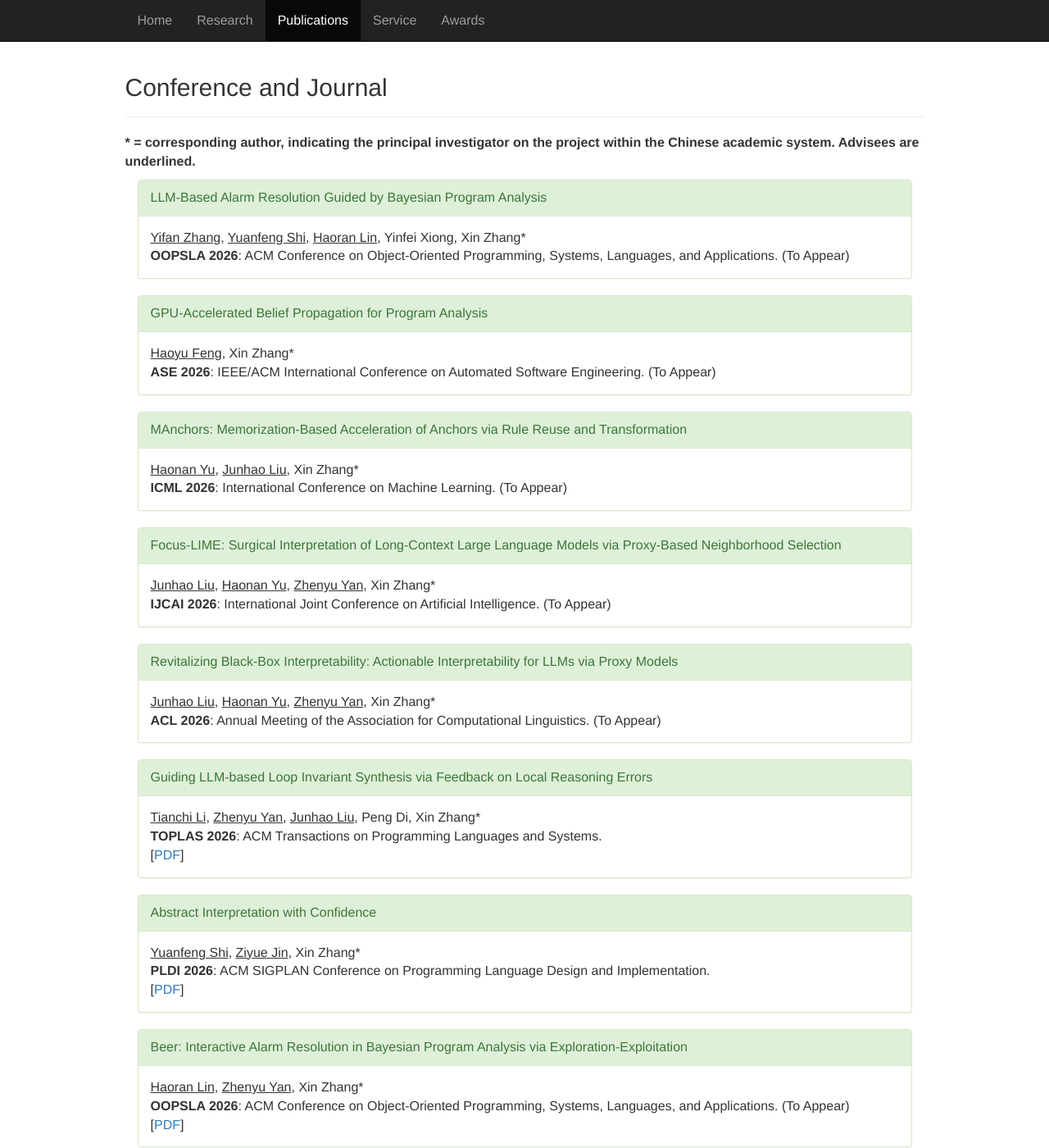
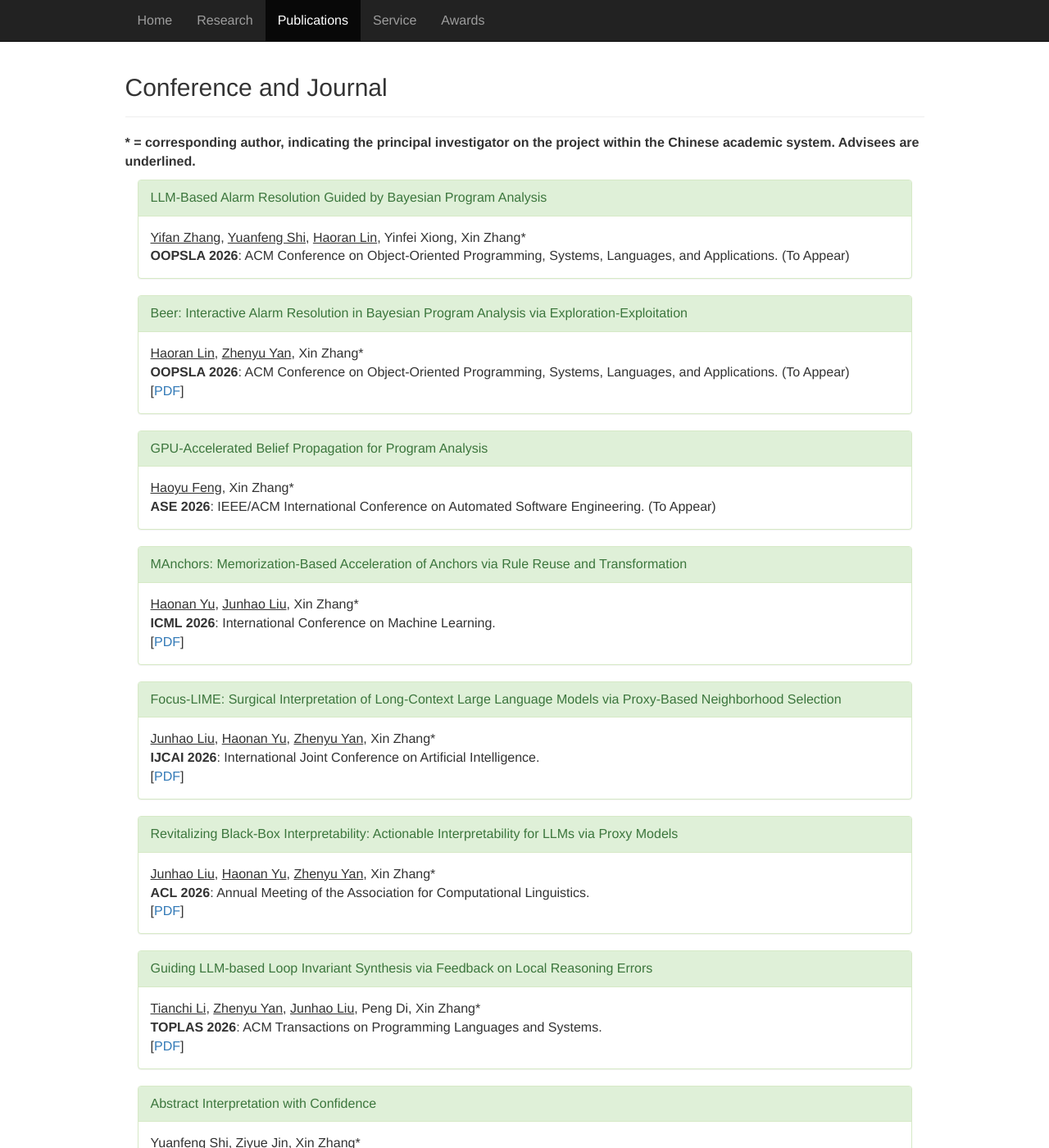
Before and after one commit to xinpl/xinpl.github.io, a Jekyll site: the page built from publications.html, in a window 1280 px wide and 1400 px high. Shown: the whole window at 82% size. Built offline with Jekyll 4.4.1, drawn with Linux system fonts in a browser that asks for light colours; some of the changed text lies outside the part shown.

Commit message:
Changes to be committed: 	modified:   _data/conf.yml 	new file:   papers/acl26.pdf 	new file:   papers/icml26.pdf 	new file:   papers/ijcai26.pdf

```diff
--- a/_data/conf.yml
+++ b/_data/conf.yml
@@ -13,21 +13,29 @@
   conference: "<b>OOPSLA 2026</b>: ACM Conference on Object-Oriented Programming, Systems, Languages, and Applications. (To Appear)"
   authors: "<u>Yifan Zhang</u>, <u>Yuanfeng Shi</u>, <u>Haoran Lin</u>, Yinfei Xiong, Xin Zhang*"
 
+- title: "Beer: Interactive Alarm Resolution in Bayesian Program Analysis via Exploration-Exploitation"
+  conference: "<b>OOPSLA 2026</b>: ACM Conference on Object-Oriented Programming, Systems, Languages, and Applications. (To Appear)"
+  authors: "<u>Haoran Lin</u>, <u>Zhenyu Yan</u>, Xin Zhang*"
+  paper: /papers/oopsla26.pdf
+
 - title: "GPU-Accelerated Belief Propagation for Program Analysis"
   conference: "<b>ASE 2026</b>: IEEE/ACM International Conference on Automated Software Engineering. (To Appear)"
   authors: "<u>Haoyu Feng</u>, Xin Zhang*"
 
 - title: "MAnchors: Memorization-Based Acceleration of Anchors via Rule Reuse and Transformation"
-  conference: "<b>ICML 2026</b>: International Conference on Machine Learning. (To Appear)"
+  conference: "<b>ICML 2026</b>: International Conference on Machine Learning."
   authors: "<u>Haonan Yu</u>, <u>Junhao Liu</u>, Xin Zhang*"
+  paper: /papers/icml26.pdf
 
 - title: "Focus-LIME: Surgical Interpretation of Long-Context Large Language Models via Proxy-Based Neighborhood Selection"
-  conference: "<b>IJCAI 2026</b>: International Joint Conference on Artificial Intelligence. (To Appear)"
+  conference: "<b>IJCAI 2026</b>: International Joint Conference on Artificial Intelligence."
   authors: "<u>Junhao Liu</u>, <u>Haonan Yu</u>, <u>Zhenyu Yan</u>, Xin Zhang*"
+  paper: /papers/ijcai26.pdf
 
 - title: "Revitalizing Black-Box Interpretability: Actionable Interpretability for LLMs via Proxy Models"
-  conference: "<b>ACL 2026</b>: Annual Meeting of the Association for Computational Linguistics. (To Appear)"
+  conference: "<b>ACL 2026</b>: Annual Meeting of the Association for Computational Linguistics."
   authors: "<u>Junhao Liu</u>, <u>Haonan Yu</u>, <u>Zhenyu Yan</u>, Xin Zhang*"
+  paper: /papers/acl26.pdf
 
 - title: "Guiding LLM-based Loop Invariant Synthesis via Feedback on Local Reasoning Errors"
   conference: "<b>TOPLAS 2026</b>: ACM Transactions on Programming Languages and Systems."
@@ -38,11 +46,6 @@
   conference: "<b>PLDI 2026</b>: ACM SIGPLAN Conference on Programming Language Design and Implementation."
   authors: "<u>Yuanfeng Shi</u>, <u>Ziyue Jin</u>, Xin Zhang*"
   paper: /papers/pldi26.pdf
-
-- title: "Beer: Interactive Alarm Resolution in Bayesian Program Analysis via Exploration-Exploitation"
-  conference: "<b>OOPSLA 2026</b>: ACM Conference on Object-Oriented Programming, Systems, Languages, and Applications. (To Appear)"
-  authors: "<u>Haoran Lin</u>, <u>Zhenyu Yan</u>, Xin Zhang*"
-  paper: /papers/oopsla26.pdf
 
 - title: "Fuzzing Guided by Bayesian Program Analysis"
   conference: "<b>POPL 2026</b>: ACM SIGPLAN Symposium on Principles of Programming Languages."
@@ -113,7 +116,7 @@
 
 - title: "A Language for Counterfactual Generative Models"
   conference: "<b>ICML 2021</b>: International Conference on Machine Learning."
-  authors: "Zenna Tavares, James Koppel, Xin Zhang, Ria Das, Armando Solar-Lezama"
+  authors: "Zenna Tavares*, James Koppel, Xin Zhang*, Ria Das, Armando Solar-Lezama"
   paper: /papers/icml21.pdf
 
 - title: "Verifying Fairness Properties via Concentration"
```
Also changed, not shown: 3 other files.
